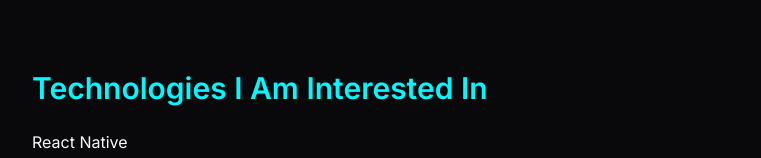
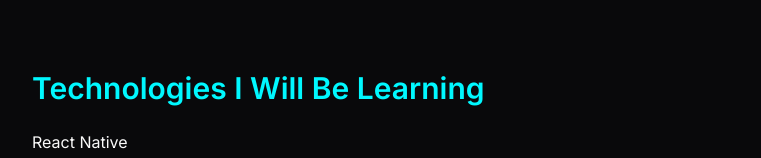
Before and after one commit to StepAsideLiL/stepasidelil, a Next.js app: page /simple in a window 1280 px wide. Shown: the part 3217-3375 px from the top of the page, without its empty margins (160-921 px from the left). Built offline with nearby package versions, Linux system fonts and the light colour scheme.

Commit message:
change: interested in section title to Technologies I Will Be Learning

```diff
--- a/app/simple/page.tsx
+++ b/app/simple/page.tsx
@@ -211,7 +211,7 @@ export default function Page() {
       {/* Interested In */}
       <section className="mx-auto max-w-4xl space-y-6 pt-40">
         <h1 className="text-3xl font-semibold text-[#00f8ff]">
-          Technologies I Am Interested In
+          Technologies I Will Be Learning
         </h1>
 
         <section>
```
